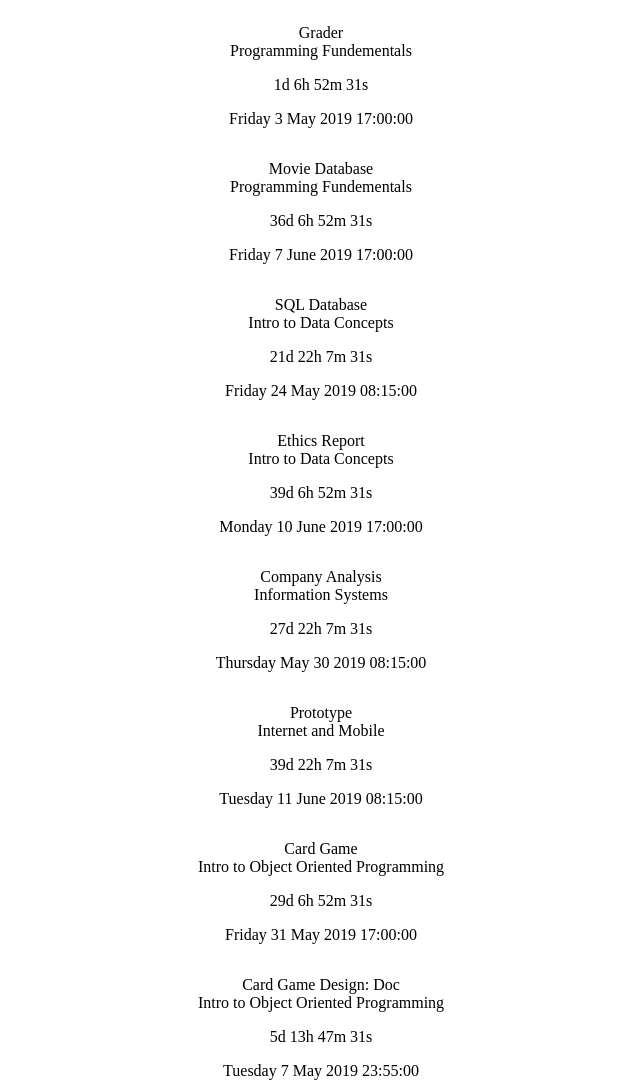
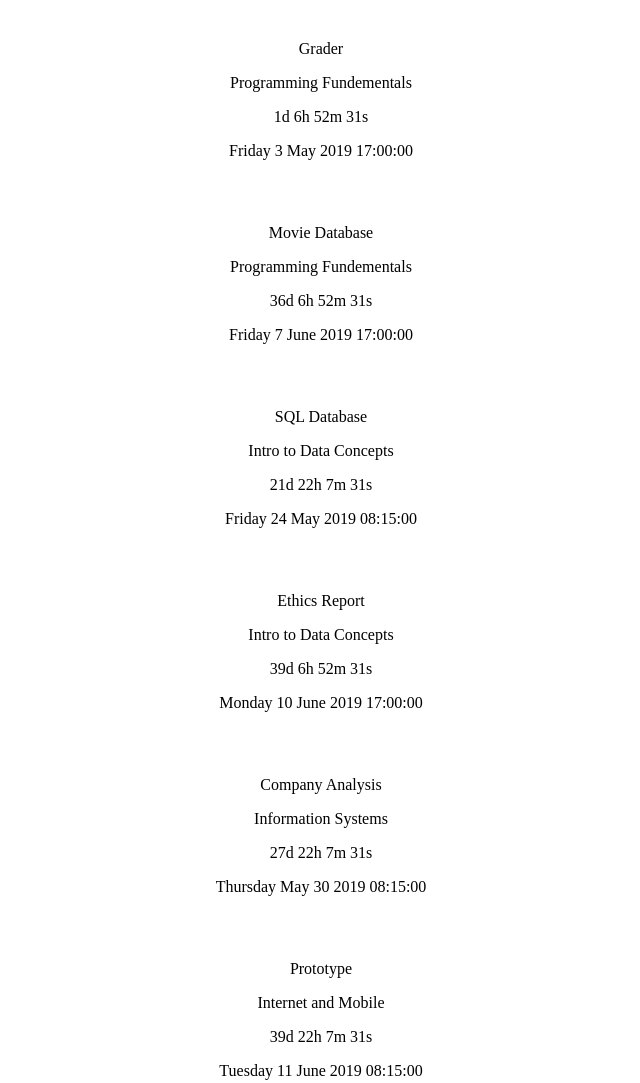
Before and after one commit to Lithial/lithial.github.io, a plain HTML site: page countdown.html in a window 1280 px wide. Shown: the top 1083 px of the page, without its empty margins (319-959 px from the left). Drawn offline with Linux system fonts and the light colour scheme.

Commit message:
More css and better auto gen

```diff
--- a/scripts/scripts.js
+++ b/scripts/scripts.js
@@ -1,59 +1,56 @@
-var requestURL = 'scripts/data.json'//'https://lithial.github.io/scripts/data.json';
+var requestURL = 'scripts/data.json' //'https://lithial.github.io/scripts/data.json';
 //change to scripts after when git push
 var request = new XMLHttpRequest();
 request.open('GET', requestURL);
 request.responseType = 'json';
 request.send();
-request.onload = function() {
+request.onload = function () {
   var classes = request.response;
   console.log(classes);
   classes.forEach(element => {
-    if(element.date != "")
-    {
+    if (element.date != "") {
       createBlock(element.name, element.date, element.class);
     }
   });
 }
 
-function createBlock(name, date, paper){
+function addElement(nameNodeID, textNodeText) {
+  var genericElementNode = document.createElement('p');
+  genericElementNode.setAttribute('id', nameNodeID);
+  var textNode = document.createElement("span");
+  textNode.innerText = textNodeText;
+  genericElementNode.appendChild(textNode);
+  return genericElementNode;
+}
+
+function createBlock(name, date, paper) {
   var newDiv = document.createElement("div");
-  var brElement = document.createElement("br");
-  var brElement2 = document.createElement("br");
-  var countdown = document.createElement("p")
-  countdown.setAttribute("id",name);
+  newDiv.appendChild(addElement("nameNode", name));
+  newDiv.appendChild(addElement("paperNode", paper));
+  newDiv.appendChild(addElement(name, ""));
+  newDiv.appendChild(addElement("dateNode", date));
+  document.body.appendChild(newDiv);
 
-  var newContent = document.createTextNode(name);
-  var classContent = document.createTextNode(paper);
-  var dateContent = document.createTextNode(date);
   var inputdate = new Date(date).getTime();
+  var a = setInterval(function () {
+    timer(a, inputdate, name);
+  }, 1000);
+}
 
-  newDiv.appendChild(newContent);
-  newDiv.appendChild(brElement);
-  newDiv.appendChild(classContent);
-  newDiv.appendChild(brElement2);
-  newDiv.appendChild(countdown);
-  newDiv.appendChild(dateContent);
-
-  document.body.appendChild(newDiv);
-  var a = setInterval(function(){timer(a,inputdate, name);},1000);
-
-}
-function timer(a,counter, div) {
+function timer(a, counter, div) {
 
   // Get todays date and time
   var now = new Date().getTime();
-
   // Find the distance between now and the count down date
   var distance = counter - now;
-
   // Time calculations for days, hours, minutes and seconds
   var days = Math.floor(distance / (1000 * 60 * 60 * 24));
   var hours = Math.floor((distance % (1000 * 60 * 60 * 24)) / (1000 * 60 * 60));
   var minutes = Math.floor((distance % (1000 * 60 * 60)) / (1000 * 60));
   var seconds = Math.floor((distance % (1000 * 60)) / 1000);
 
-    document.getElementById(div).innerHTML = days + "d " + hours + "h "
-    + minutes + "m " + seconds + "s ";
+  document.getElementById(div).innerHTML = days + "d " + hours + "h " +
+    minutes + "m " + seconds + "s ";
 
   if (distance < 0) {
     clearInterval(a);
```
Also changed, not shown: css/countdownStyles.css (line endings or trailing spaces). Lines whose indentation alone changed are shown as unchanged.
